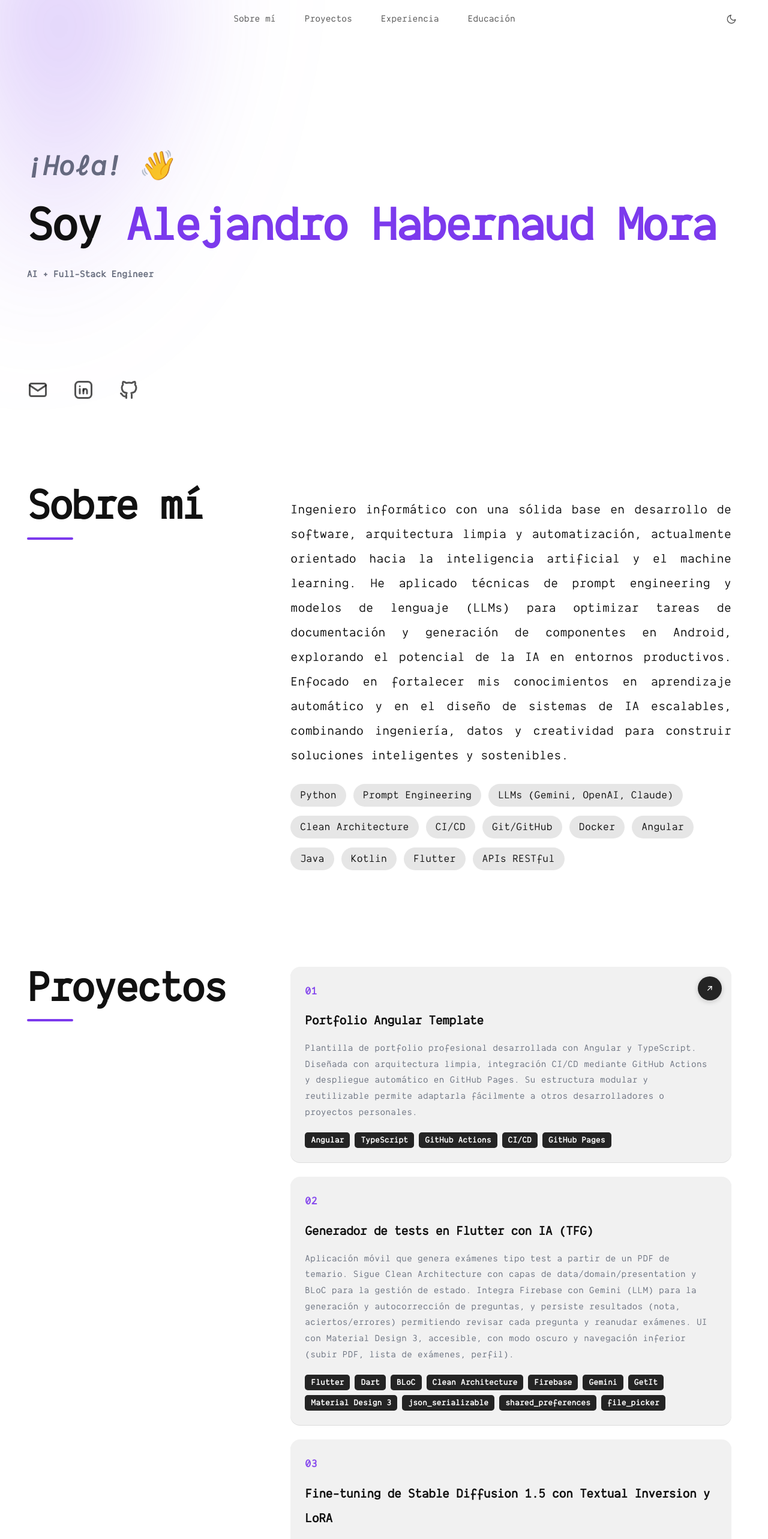
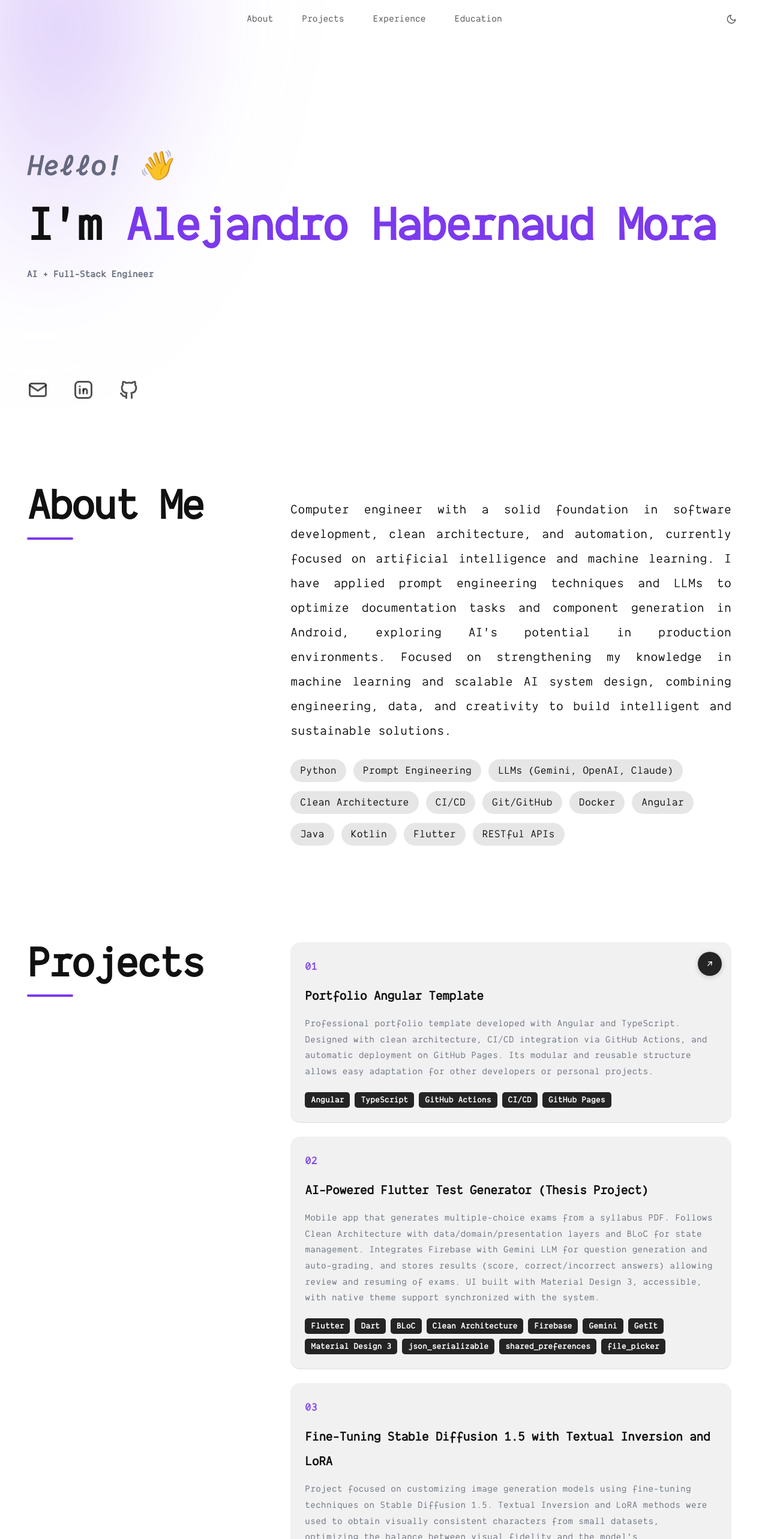
Before and after one commit to th3l4stl0st/portfolio-webpage, an Angular app: page / in a window 1280 px wide. Shown: the top 2566 px of the page at 60% size. Built offline with nearby package versions, Linux system fonts and the light colour scheme.

Commit message:
Cahnged alnguage to english

```diff
--- a/public/assets/content/portfolio.json
+++ b/public/assets/content/portfolio.json
@@ -9,7 +9,7 @@
     ]
   },
   "about": {
-    "about": "Ingeniero informático con una sólida base en desarrollo de software, arquitectura limpia y automatización, actualmente orientado hacia la inteligencia artificial y el machine learning. He aplicado técnicas de prompt engineering y modelos de lenguaje (LLMs) para optimizar tareas de documentación y generación de componentes en Android, explorando el potencial de la IA en entornos productivos. Enfocado en fortalecer mis conocimientos en aprendizaje automático y en el diseño de sistemas de IA escalables, combinando ingeniería, datos y creatividad para construir soluciones inteligentes y sostenibles.",
+    "about": "Computer engineer with a solid foundation in software development, clean architecture, and automation, currently focused on artificial intelligence and machine learning. I have applied prompt engineering techniques and LLMs to optimize documentation tasks and component generation in Android, exploring AI's potential in production environments. Focused on strengthening my knowledge in machine learning and scalable AI system design, combining engineering, data, and creativity to build intelligent and sustainable solutions.",
     "skills": [
       "Python",
       "Prompt Engineering",
@@ -22,55 +22,74 @@
       "Java",
       "Kotlin",
       "Flutter",
-      "APIs RESTful"
+      "RESTful APIs"
     ]
   },
   "projects": [
     {
       "id": "01",
       "name": "Portfolio Angular Template",
-      "description": "Plantilla de portfolio profesional desarrollada con Angular y TypeScript. Diseñada con arquitectura limpia, integración CI/CD mediante GitHub Actions y despliegue automático en GitHub Pages. Su estructura modular y reutilizable permite adaptarla fácilmente a otros desarrolladores o proyectos personales.",
+      "description": "Professional portfolio template developed with Angular and TypeScript. Designed with clean architecture, CI/CD integration via GitHub Actions, and automatic deployment on GitHub Pages. Its modular and reusable structure allows easy adaptation for other developers or personal projects.",
       "technologies": ["Angular", "TypeScript", "GitHub Actions", "CI/CD", "GitHub Pages"],
       "url": "https://github.com/th3l4stl0st/portfolio-webpage"
     },
     {
       "id": "02",
-      "name": "Generador de tests en Flutter con IA (TFG)",
-      "description": "Aplicación móvil que genera exámenes tipo test a partir de un PDF de temario. Sigue Clean Architecture con capas de data/domain/presentation y BLoC para la gestión de estado. Integra Firebase con Gemini (LLM) para la generación y autocorrección de preguntas, y persiste resultados (nota, aciertos/errores) permitiendo revisar cada pregunta y reanudar exámenes. UI con Material Design 3, accesible, con modo oscuro y navegación inferior (subir PDF, lista de exámenes, perfil).",
-      "technologies": ["Flutter", "Dart", "BLoC", "Clean Architecture", "Firebase", "Gemini", "GetIt", "Material Design 3", "json_serializable", "shared_preferences", "file_picker"]
+      "name": "AI-Powered Flutter Test Generator (Thesis Project)",
+      "description": "Mobile app that generates multiple-choice exams from a syllabus PDF. Follows Clean Architecture with data/domain/presentation layers and BLoC for state management. Integrates Firebase with Gemini LLM for question generation and auto-grading, and stores results (score, correct/incorrect answers) allowing review and resuming of exams. UI built with Material Design 3, accessible, with native theme support synchronized with the system.",
+      "technologies": [
+        "Flutter",
+        "Dart",
+        "BLoC",
+        "Clean Architecture",
+        "Firebase",
+        "Gemini",
+        "GetIt",
+        "Material Design 3",
+        "json_serializable",
+        "shared_preferences",
+        "file_picker"
+      ]
     },
     {
       "id": "03",
-      "name": "Fine-tuning de Stable Diffusion 1.5 con Textual Inversion y LoRA",
-      "description": "Proyecto enfocado en la personalización de modelos de generación de imágenes mediante técnicas de fine-tuning sobre Stable Diffusion 1.5. Se emplearon métodos de Textual Inversion y LoRA para obtener personajes visualmente consistentes a partir de datasets reducidos, optimizando el equilibrio entre fidelidad visual y capacidad de generalización del modelo.",
-      "technologies": ["Python","PyTorch","Stable Diffusion 1.5","Textual Inversion","LoRA","Diffusers","Hugging Face"]
+      "name": "Fine-Tuning Stable Diffusion 1.5 with Textual Inversion and LoRA",
+      "description": "Project focused on customizing image generation models using fine-tuning techniques on Stable Diffusion 1.5. Textual Inversion and LoRA methods were used to obtain visually consistent characters from small datasets, optimizing the balance between visual fidelity and the model's generalization capability.",
+      "technologies": [
+        "Python",
+        "PyTorch",
+        "Stable Diffusion 1.5",
+        "Textual Inversion",
+        "LoRA",
+        "Diffusers",
+        "Hugging Face"
+      ]
     }
-
   ],
   "experience": [
     {
-      "role": "Ingeniero de software Android",
+      "role": "Android Software Engineer",
       "company": "Capgemini",
-      "start": "Octubre 2024",
-      "end": "Mayo 2025",
+      "start": "October 2024",
+      "end": "May 2025",
       "achievements": [
-        "Participación en el diseño y desarrollo de una librería de componentes reutilizables en Jetpack Compose, mejorando la coherencia visual y la escalabilidad en múltiples proyectos Android.",
-        "Implementación de herramientas internas basadas en OpenAI y Gemini para automatizar la documentación y los flujos de trabajo, contribuyendo a optimizar la productividad del equipo.",
-        "Colaboración en la creación de pruebas unitarias y de UI con Jetpack Compose Testing, integrando los flujos en el ciclo de desarrollo para garantizar estabilidad y calidad del producto.",
-        "Aplicación de principios SOLID y Clean Architecture para favorecer un código modular, mantenible y fácil de probar."
+        "Participated in the design and development of a reusable component library in Jetpack Compose, improving visual consistency and scalability across multiple Android projects.",
+        "Implemented internal tools based on OpenAI and Gemini to automate documentation and workflows, helping to optimize team productivity.",
+        "Collaborated in creating unit and UI tests with Jetpack Compose Testing, integrating them into the development cycle to ensure product stability and quality.",
+        "Applied SOLID principles and Clean Architecture to promote modular, maintainable, and easily testable code."
       ]
     }
   ],
   "education": [
     {
-      "institution": "Universidad de Valencia",
-      "degree": "Grado en Ingeniería Informática",
+      "institution": "University of Valencia",
+      "degree": "Bachelor’s Degree in Computer Engineering",
       "start": "2020",
       "end": "2025",
       "achievements": [
-        "Top 10% de la clase.",
-        "Nota del TFG: 10/10 — 'Implementación de una interfaz en Flutter para tests generados a partir de un tema en PDF'.",
-        "Vicepresidente de IEEEsbUV, liderando y coordinando proyectos estudiantiles enfocados en el desarrollo tecnológico, la organización de talleres y seminarios sobre innovación y el fomento de la colaboración entre estudiantes de ingeniería."
+        "Top 10% of the class.",
+        "Final Project Grade: 10/10 — 'Implementation of a Flutter interface for tests generated from a PDF syllabus'.",
+        "Vice President of IEEEsbUV, leading and coordinating student projects focused on technological development, organizing innovation workshops and seminars, and promoting collaboration among engineering students."
       ]
     }
   ]
--- a/src/app/presentation/layout/footer.component.ts
+++ b/src/app/presentation/layout/footer.component.ts
@@ -28,7 +28,7 @@ import { GetPortfolioUseCase } from '../../domain/usecase/get-portfolio.usecase'
         display: flex;
         flex-direction: column;
         gap: var(--space-2);
-        align-items: flex-start; /* izquierda por defecto */
+        align-items: flex-start;
       }
 
       .name {
@@ -172,7 +172,7 @@ import { GetPortfolioUseCase } from '../../domain/usecase/get-portfolio.usecase'
         </div>
 
         <div class="right">
-          <p>© {{ year }} {{ fullName }}. Todos los derechos reservados.</p>
+          <p>© {{ year }} {{ fullName }}. All rights reserved.</p>
         </div>
       </div>
     </footer>
--- a/src/app/presentation/layout/header.component.ts
+++ b/src/app/presentation/layout/header.component.ts
@@ -71,10 +71,10 @@ import { ThemeToggleComponent } from '../../system/theme/theme-toggle/theme-togg
 
         <!-- CENTRO: Navegación -->
         <nav class="nav" aria-label="Navegación principal">
-          <a href="#about" (click)="go($event, 'about')">Sobre mí</a>
-          <a href="#projects" (click)="go($event, 'projects')">Proyectos</a>
-          <a href="#experience" (click)="go($event, 'experience')">Experiencia</a>
-          <a href="#education" (click)="go($event, 'education')">Educación</a>
+            <a href="#about" (click)="go($event, 'about')">About</a>
+            <a href="#projects" (click)="go($event, 'projects')">Projects</a>
+          <a href="#experience" (click)="go($event, 'experience')">Experience</a>
+          <a href="#education" (click)="go($event, 'education')">Education</a>
         </nav>
 
         <!-- DERECHA: Toggle -->
--- a/src/app/presentation/section/about.component.ts
+++ b/src/app/presentation/section/about.component.ts
@@ -8,7 +8,7 @@ import { ChipComponent } from '../components/chip.component';
   standalone: true,
   imports: [SectionTitleComponent, ChipComponent],
   template: `
-    <app-section-title sectionId="about" title="Sobre mí">
+    <app-section-title sectionId="about" title="About Me">
       <p style="text-align: justify;">{{ about }}</p>
 
       <div style="display:flex;flex-wrap:wrap;gap:12px;margin-top:var(--space-6);">
--- a/src/app/presentation/section/education.component.ts
+++ b/src/app/presentation/section/education.component.ts
@@ -62,14 +62,17 @@ type EducationVM = Education & { id: string };
     `,
   ],
   template: `
-    <app-section-title sectionId="education" title="Educación">
+    <app-section-title sectionId="education" title="Education">
       <div class="edu">
         @for (ed of education; track ed.id) {
         <ui-card>
           <div card-title class="degree">{{ ed.degree }}</div>
           <div card-subtitle class="institution">{{ ed.institution }}</div>
-          <div card-meta-end class="dates">{{ ed.start }} – {{ ed.end || 'Actual' }}</div>
-
+          @if (ed.end) {
+          <div card-meta-end class="dates">{{ ed.start }} – {{ ed.end }}</div>
+          } @else {
+          <div card-meta-end class="dates">{{ ed.start }}</div>
+          }
           @if (ed.achievements?.length) {
           <div card-desc>
             <ul class="bullets">
--- a/src/app/presentation/section/experience.component.ts
+++ b/src/app/presentation/section/experience.component.ts
@@ -99,12 +99,12 @@ type ExperienceVM = Experience & { id: string };
     `,
   ],
   template: `
-    <app-section-title sectionId="experience" title="Experiencia">
+    <app-section-title sectionId="experience" title="Experience">
       <div class="exp">
         @for (e of experience; track e.id; let i = $index) {
         <div class="row">
           <ui-card class="exp-card">
-            <div card-meta-end class="dates">{{ e.start }} – {{ e.end || 'Actual' }}</div>
+            <div card-meta-end class="dates">{{ e.start }} – {{ e.end || 'Present' }}</div>
             <h3 card-title class="role">{{ e.role }}</h3>
             <div card-subtitle class="company">{{ e.company }}</div>
 
@@ -137,7 +137,7 @@ export class ExperienceComponent implements OnInit {
 
       this.experience = (Array.isArray(data) ? data : []).map((e, i) => ({
         ...e,
-        id: `${e.company}-${e.role}-${e.start}-${i}`, // id estable y único
+        id: `${e.company}-${e.role}-${e.start}-${i}`,
       }));
 
       console.log('[Experience] items length:', this.experience.length);
--- a/src/app/presentation/section/hero.component.ts
+++ b/src/app/presentation/section/hero.component.ts
@@ -32,8 +32,7 @@ import { GetPortfolioUseCase } from '../../domain/usecase/get-portfolio.usecase'
               padding-block: clamp(3rem, 10vh, 8rem);
               position: relative;"
     >
-      <!-- ✨ Destello/acento arriba-izquierda (detrás del contenido) -->
-      <!-- Sustituye el div del glow por esto -->
+      <!-- background glow effect -->
       <div
         aria-hidden="true"
         style="
@@ -47,7 +46,7 @@ import { GetPortfolioUseCase } from '../../domain/usecase/get-portfolio.usecase'
             "
       ></div>
 
-      <!-- Contenido hero (se renderiza por encima del glow) -->
+      <!-- hero content -->
       <p
         style="margin:0;color:var(--color-muted);
                 font-size:clamp(3rem,2vw,4rem);
@@ -55,7 +54,7 @@ import { GetPortfolioUseCase } from '../../domain/usecase/get-portfolio.usecase'
                 font-style:italic;
                 font-family:var(--font-body);"
       >
-        ¡Hola! 👋
+        Hello! 👋
       </p>
 
       <h1
@@ -65,7 +64,7 @@ import { GetPortfolioUseCase } from '../../domain/usecase/get-portfolio.usecase'
                 letter-spacing:-3px;
                 line-height:1.1;"
       >
-        Soy <span style="color:var(--color-accent)">{{ fullName }}</span>
+        I'm <span style="color:var(--color-accent)">{{ fullName }}</span>
       </h1>
 
       <p
@@ -77,7 +76,7 @@ import { GetPortfolioUseCase } from '../../domain/usecase/get-portfolio.usecase'
         {{ headline }}
       </p>
 
-      <!-- 🔗 Redes sociales abajo a la izquierda -->
+      <!-- Social links bottom left -->
       <div
         style="position:absolute;
                 left: 0px;
--- a/src/app/presentation/section/projects.component.ts
+++ b/src/app/presentation/section/projects.component.ts
@@ -64,14 +64,14 @@ import { Project } from '../../domain/entity/project';
     `,
   ],
   template: `
-    <app-section-title sectionId="projects" title="Proyectos">
+    <app-section-title sectionId="projects" title="Projects">
       <div class="list">
         @for (p of projects; track p.id || p.name; let i = $index) {
         <ui-link-card [href]="p.url" style="--card-meta-size: clamp(1.1rem, 2vw, 1.35rem);">
-          <!-- 01 / 02 … -->
+          <!-- idx  -->
           <small class="idx" card-meta-start>{{ pad2(i + 1) }}</small>
 
-          <!-- Título y descripción -->
+          <!-- Title and description -->
           <span card-title>{{ p.name }}</span>
           <span card-desc>{{ p.description }}</span>
 
@@ -82,7 +82,7 @@ import { Project } from '../../domain/entity/project';
             }
           </div>
 
-          <!-- FAB ↗ (la link-card lo oculta sola si no hay href) -->
+          <!-- FAB ↗ -->
           <span card-fab aria-hidden="true">↗</span>
         </ui-link-card>
         }
```
Also changed, not shown: 1 other file (tests, documents, lock files or other folders).
